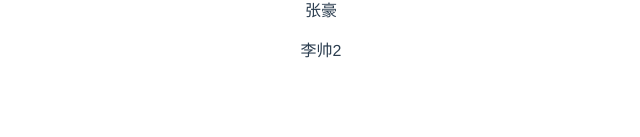
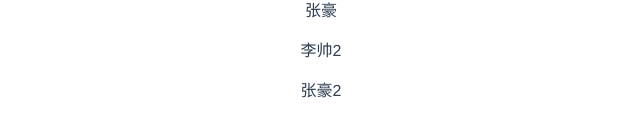
Before and after one commit to Lishuai0606/Li, a Vue app: page / in a window 1280 px wide. Shown: the part 403-540 px from the top of the page, without its empty margins (319-959 px from the left). Built offline with nearby package versions, Linux system fonts and the light colour scheme.

Commit message:
上传张豪

```diff
--- a/src/components/HelloWorld.vue
+++ b/src/components/HelloWorld.vue
@@ -7,6 +7,7 @@
     <p>
       李帅2
     </p>
+    <p>张豪2</p>
   </div>
 </template>
 
```
